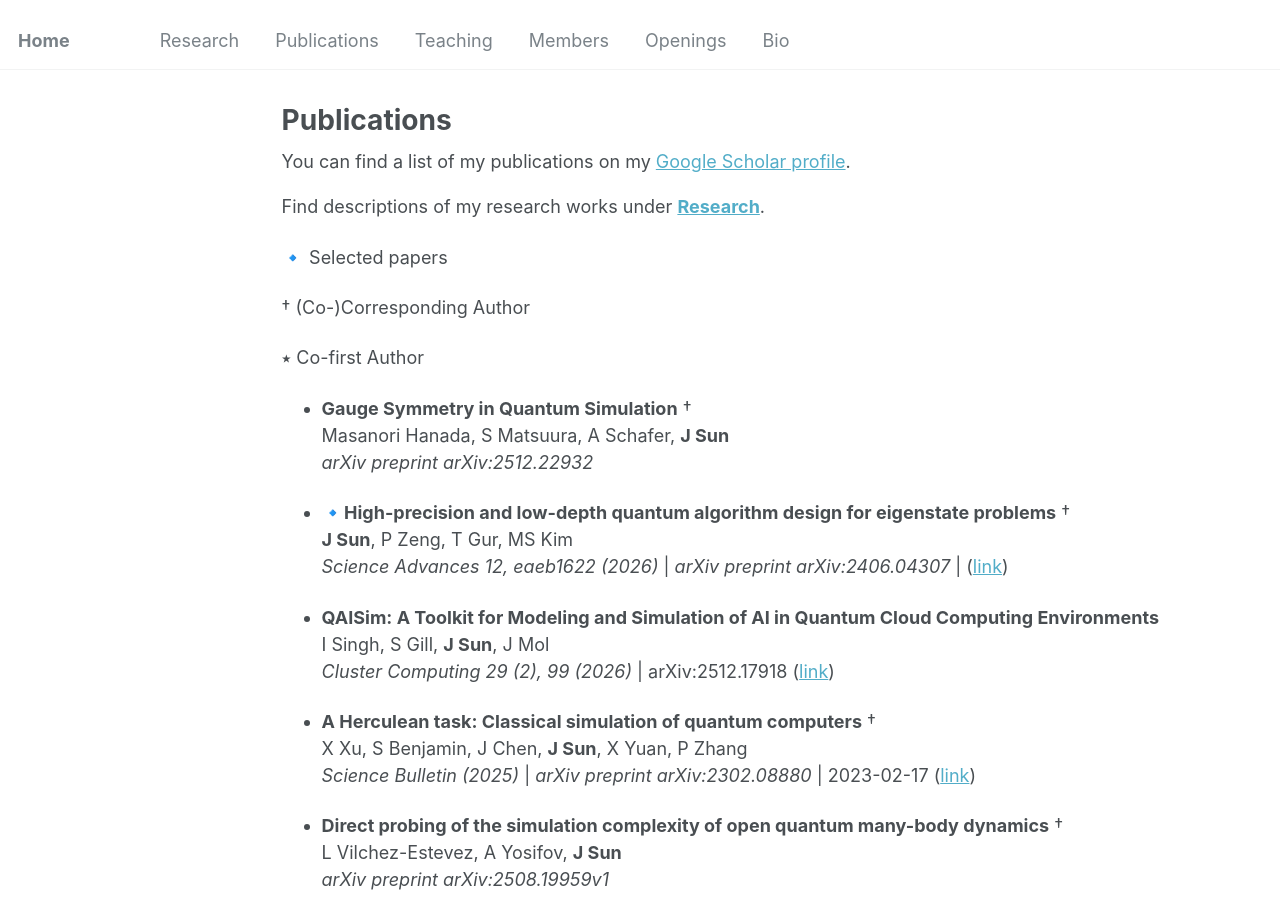
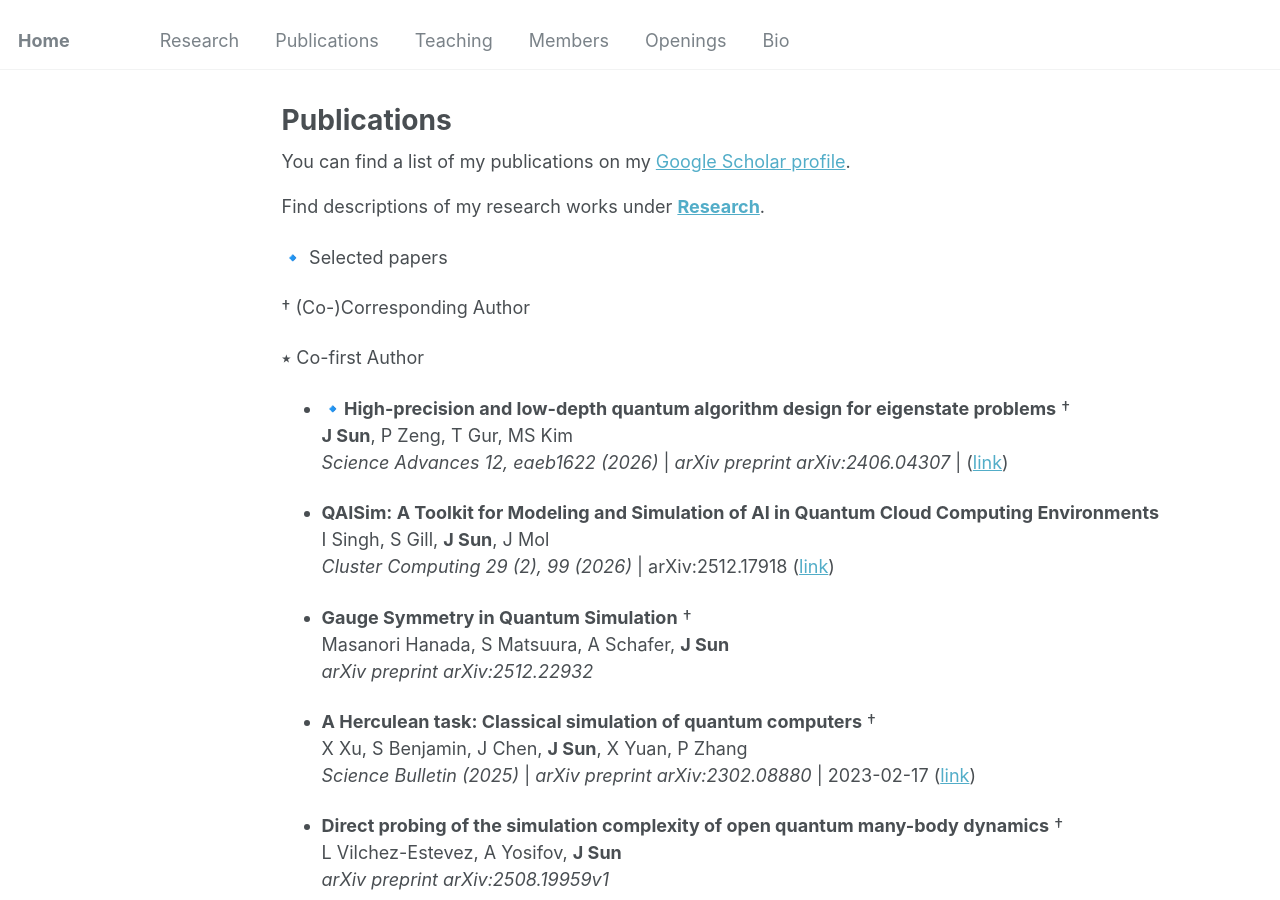
Before and after one commit to jinzhao-sun/jinzhao-sun.github.io, a Jekyll site: the page built from _pages/publications.md, in a window 1280 px wide and 900 px high. Built offline with Jekyll 4.4.1, drawn with Linux system fonts in a browser that asks for light colours; part of the change alters nothing that is shown.

```diff
--- a/_pages/publications.md
+++ b/_pages/publications.md
@@ -20,9 +20,7 @@ Find descriptions of my research works under **[Research](research.md)**.
 
 ⭑ Co-first Author
 
-- **Gauge Symmetry in Quantum Simulation** †<br>
-  Masanori Hanada, S Matsuura, A Schafer, **J Sun**<br>
-  *arXiv preprint arXiv:2512.22932*
+
 
 - 🔹**High-precision and low-depth quantum algorithm design for eigenstate problems** †<br>
   **J Sun**, P Zeng, T Gur, MS Kim
@@ -32,6 +30,9 @@ Find descriptions of my research works under **[Research](research.md)**.
   I Singh, S Gill, **J Sun**, J Mol <br>
   *Cluster Computing 29 (2), 99 (2026)* | arXiv:2512.17918 ([link](https://link.springer.com/article/10.1007/s10586-025-05879-9))
 
+- **Gauge Symmetry in Quantum Simulation** †<br>
+  Masanori Hanada, S Matsuura, A Schafer, **J Sun**<br>
+  *arXiv preprint arXiv:2512.22932*
 
 - **A Herculean task: Classical simulation of quantum computers**  †<br>
   X Xu, S Benjamin, J Chen, **J Sun**, X Yuan, P Zhang
```
